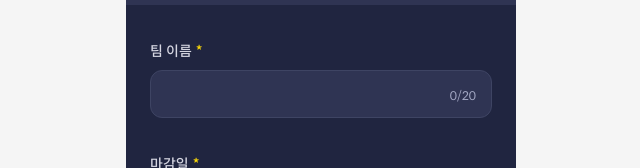
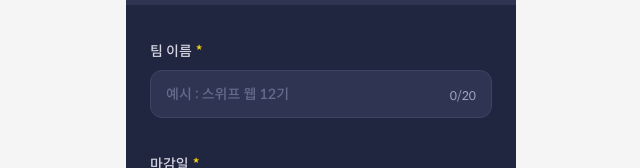
Before and after one commit to yamoyo/yamoyo_FE, a React (Vite) app: page /teamroom/create in a window 1280 px wide. Shown: the part 279-447 px from the top of the page, without its empty margins (319-959 px from the left). Built offline with nearby package versions, Linux system fonts and the light colour scheme; no server answers.

Commit message:
style : 팀 이름 플레이스홀더 부분 누락 수정

```diff
--- a/src/widgets/teamroom/create/ui/TeamNameField.tsx
+++ b/src/widgets/teamroom/create/ui/TeamNameField.tsx
@@ -11,6 +11,7 @@ export default function TeamNameField({
   required = true,
   maxLength = 20,
   value,
+  placeholder = '예시 : 스위프 웹 12기',
   ...textFieldProps
 }: TeamNameFieldProps) {
   return (
@@ -20,7 +21,12 @@ export default function TeamNameField({
         {required && <span className="text-bg-secondary_2">*</span>}
       </div>
       <div className="relative">
-        <TextField value={value} maxLength={maxLength} {...textFieldProps} />
+        <TextField
+          value={value}
+          maxLength={maxLength}
+          placeholder={placeholder}
+          {...textFieldProps}
+        />
         <span className="absolute bottom-[14px] right-[16px] text-caption-1 text-tx-default_4">
           {value.length}/{maxLength}
         </span>
```
